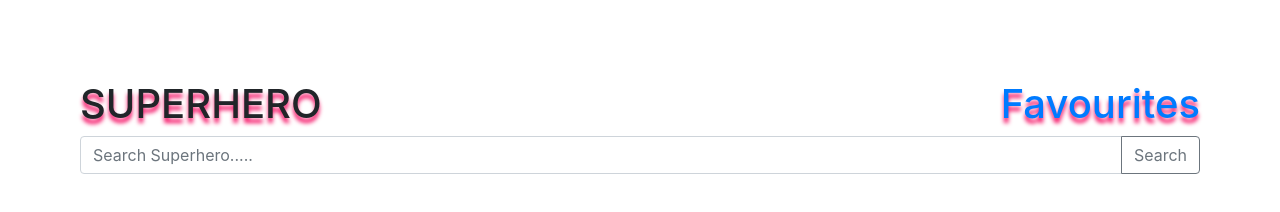
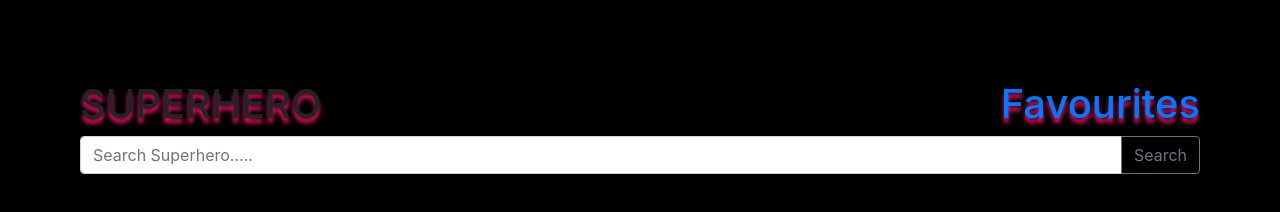
Before and after one commit to simple-op/Super-Hero, a plain HTML site: page index.html in a window 1280 px wide. Drawn offline with nearby package versions, Linux system fonts and the light colour scheme.

Commit message:
added comments

```diff
--- a/style.css
+++ b/style.css
@@ -52,8 +52,13 @@
 /* put padding */
 
 
+#body{
+    padding:10vh;
+    background-color: black;
+}
 body{
     padding:10vh;
+
 }
 
 #error{
@@ -109,7 +114,7 @@ body{
   border-radius: 50%;
 
 }
-
+/* on focus on buttons */
 .favbtn:focus,.removeButton:focus{
     outline: none;
     border: none;
@@ -126,7 +131,7 @@ ul{
     padding-inline-start: 0px;
 }
 
-/* info */
+/* info  page image css*/
 #infoimage{
 
     height:30vh ;
@@ -139,7 +144,7 @@ ul{
     width: 100%;
     height: 100%;
 }
-
+/* to get notification for addition to fav */
 #notification{
     visibility: hidden;
 
@@ -156,6 +161,7 @@ ul{
     animation: fadein 0.5s, fadeout 0.5s 1.5s;
 
 }
+/* animation added to toast notify */
 @-webkit-keyframes fadein {
     from {bottom: 0; opacity: 0;}
     to {bottom: 30px; opacity: 1;}
@@ -188,6 +194,7 @@ ul{
     border: solid;
     border-width: 0.5px;
     cursor: pointer;
+    color: white;
 
 }
 .suggestions:hover{
```
Also changed, not shown: fav.js (+9 -8 lines), info.js (+9 -7 lines), script.js (+14 -17 lines).
